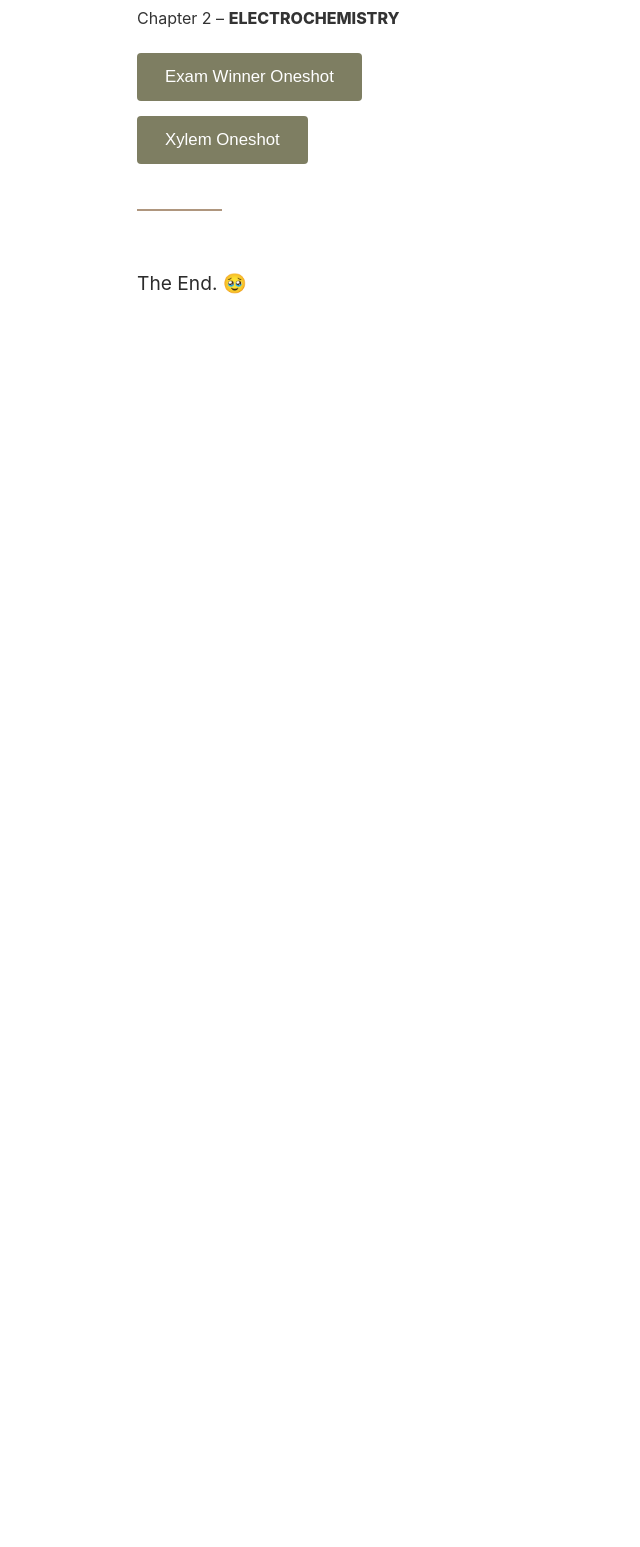
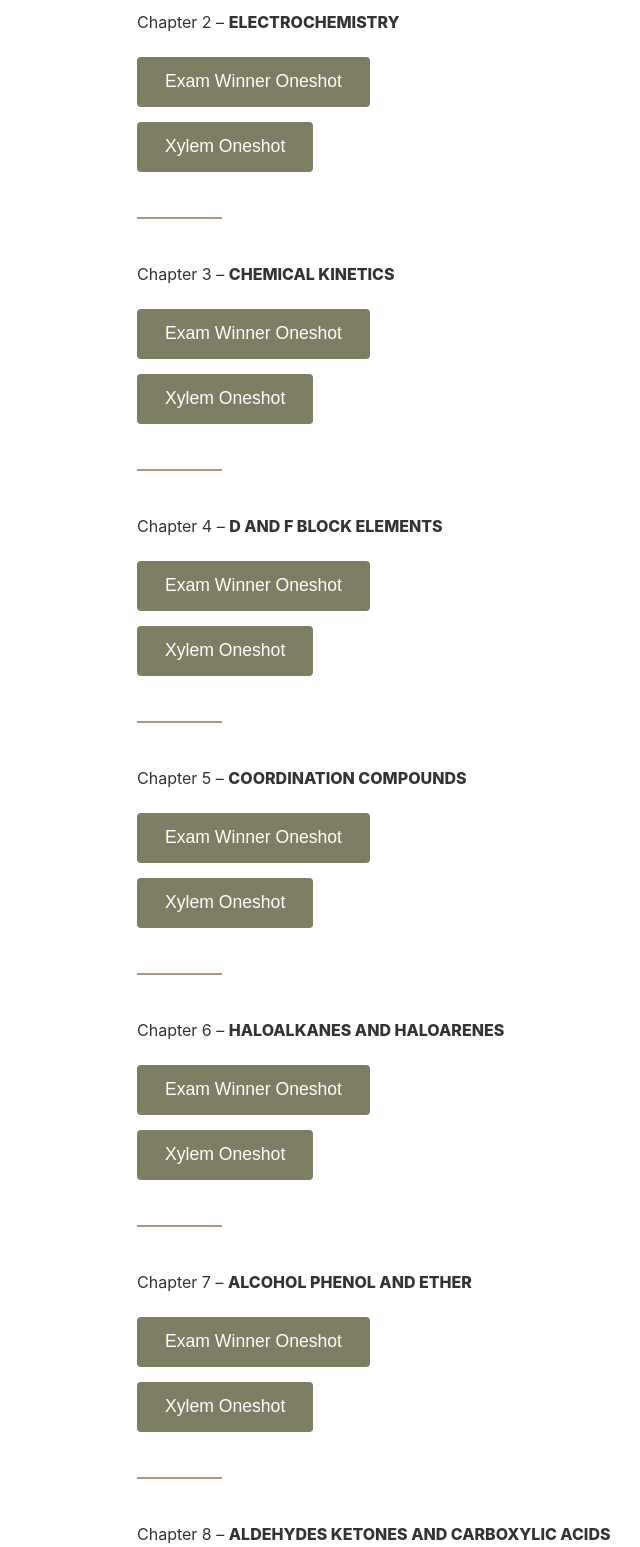
Before and after one commit to unfav-mibssm/Chemistry-2, a plain HTML site: page index.html in a window 1280 px wide. Shown: the part 580-2127 px from the top of the page, without its empty margins (203-843 px from the left). Before the commit the page ends 934 px from the top, so only its background shows below. Drawn offline with Linux system fonts and the light colour scheme.

Commit message:
Update index.html

```diff
--- a/index.html
+++ b/index.html
@@ -5,10 +5,10 @@
     <meta name="viewport" content="width=device-width, initial-scale=1.0">
     <title>Plus Two Chemistry</title>
     <style>
-        /* 1. LINK YOUR CUSTOM FONT HERE */
+        /* Link your custom font */
         @font-face {
-            font-family: 'Cyne SemiBold';
-            src: url('Font.ttf'); /* Change this to your filename (e.g., font.otf) */
+            font-family: 'CustomButtonFont';
+            src: url('Font.ttf');
         }
 
         body {
@@ -16,7 +16,7 @@
             background-color: #ffffff;
             color: #2c2c2c;
             margin: 0 auto;
-            padding: 40px 20px;
+            padding: 40px 25px;
             max-width: 600px;
             -webkit-font-smoothing: antialiased;
         }
@@ -82,14 +82,14 @@
             padding: 14px 28px;
             border-radius: 4px;
 
-            /* 2. APPLY CUSTOM FONT ONLY TO BUTTONS */
-            font-family: 'MyCustomButtonFont', sans-serif;
+            /* Applying your custom font here */
+            font-family: 'CustomButtonFont', sans-serif;
 
-            font-size: 1.05rem;
-            font-weight: 500;
+            font-size: 1.1rem;
             width: fit-content;
             display: inline-block;
             text-align: center;
+            border: none;
         }
 
         .btn:hover {
@@ -99,6 +99,7 @@
         .footer {
             font-size: 1.2rem;
             margin-top: 60px;
+            padding-bottom: 40px;
         }
     </style>
 </head>
@@ -126,6 +127,71 @@
     </div>
 
     <hr class="wp-divider">
+
+    <span class="chapter-label">Chapter 3 – <strong>CHEMICAL KINETICS</strong></span>
+    <div class="btn-container">
+        <a href="https://www.youtube.com/live/9A56p_KxKgg" class="btn">Exam Winner Oneshot</a>
+        <a href="https://www.youtube.com/live/GPPfSY9g8pc" class="btn">Xylem Oneshot</a>
+    </div>
+
+    <hr class="wp-divider">
+
+    <span class="chapter-label">Chapter 4 – <strong>D AND F BLOCK ELEMENTS</strong></span>
+    <div class="btn-container">
+        <a href="https://www.youtube.com/live/KEVRCukBwX8" class="btn">Exam Winner Oneshot</a>
+        <a href="https://youtu.be/BMjp4_sf1z8" class="btn">Xylem Oneshot</a>
+    </div>
+
+    <hr class="wp-divider">
+
+    <span class="chapter-label">Chapter 5 – <strong>COORDINATION COMPOUNDS</strong></span>
+    <div class="btn-container">
+        <a href="https://www.youtube.com/live/1uYRiev1TZ4" class="btn">Exam Winner Oneshot</a>
+        <a href="https://www.youtube.com/live/ld1iNzs8FWI" class="btn">Xylem Oneshot</a>
+    </div>
+
+    <hr class="wp-divider">
+
+    <span class="chapter-label">Chapter 6 – <strong>HALOALKANES AND HALOARENES</strong></span>
+    <div class="btn-container">
+        <a href="https://www.youtube.com/live/_DCj1lKZNzw" class="btn">Exam Winner Oneshot</a>
+        <a href="https://www.youtube.com/live/igE9ttlkwCw" class="btn">Xylem Oneshot</a>
+    </div>
+
+    <hr class="wp-divider">
+
+    <span class="chapter-label">Chapter 7 – <strong>ALCOHOL PHENOL AND ETHER</strong></span>
+    <div class="btn-container">
+        <a href="https://www.youtube.com/live/H1AebyifAr0" class="btn">Exam Winner Oneshot</a>
+        <a href="https://www.youtube.com/live/KswuV1hrXts" class="btn">Xylem Oneshot</a>
+    </div>
+
+    <hr class="wp-divider">
+
+    <span class="chapter-label">Chapter 8 – <strong>ALDEHYDES KETONES AND CARBOXYLIC ACIDS</strong></span>
+    <div class="btn-container">
+        <a href="https://www.youtube.com/live/j31T6slkG4I" class="btn">Exam Winner Oneshot</a>
+        <a href="https://www.youtube.com/live/AQBpUrhAtZM" class="btn">Xylem Oneshot</a>
+    </div>
+
+    <hr class="wp-divider">
+
+    <span class="chapter-label">Chapter 9 – <strong>AMINES</strong></span>
+    <div class="btn-container">
+        <a href="https://www.youtube.com/live/_6xwCNGhGOE" class="btn">Exam Winner Oneshot</a>
+        <a href="https://www.youtube.com/live/hoXK-fE0huc" class="btn">Xylem Oneshot</a>
+    </div>
+
+    <hr class="wp-divider">
+
+    <span class="chapter-label">Chapter 10 – <strong>BIOMOLECULES</strong></span>
+    <div class="btn-container">
+        <a href="https://www.youtube.com/live/aT3CXyfE9MM" class="btn">Exam Winner Oneshot</a>
+        <a href="https://www.youtube.com/live/eHn3v_ZKPr8" class="btn">Xylem Oneshot</a>
+    </div>
+
+    <hr class="wp-divider">
+
     <p class="footer">The End. 🥹</p>
 
 </body>
```
